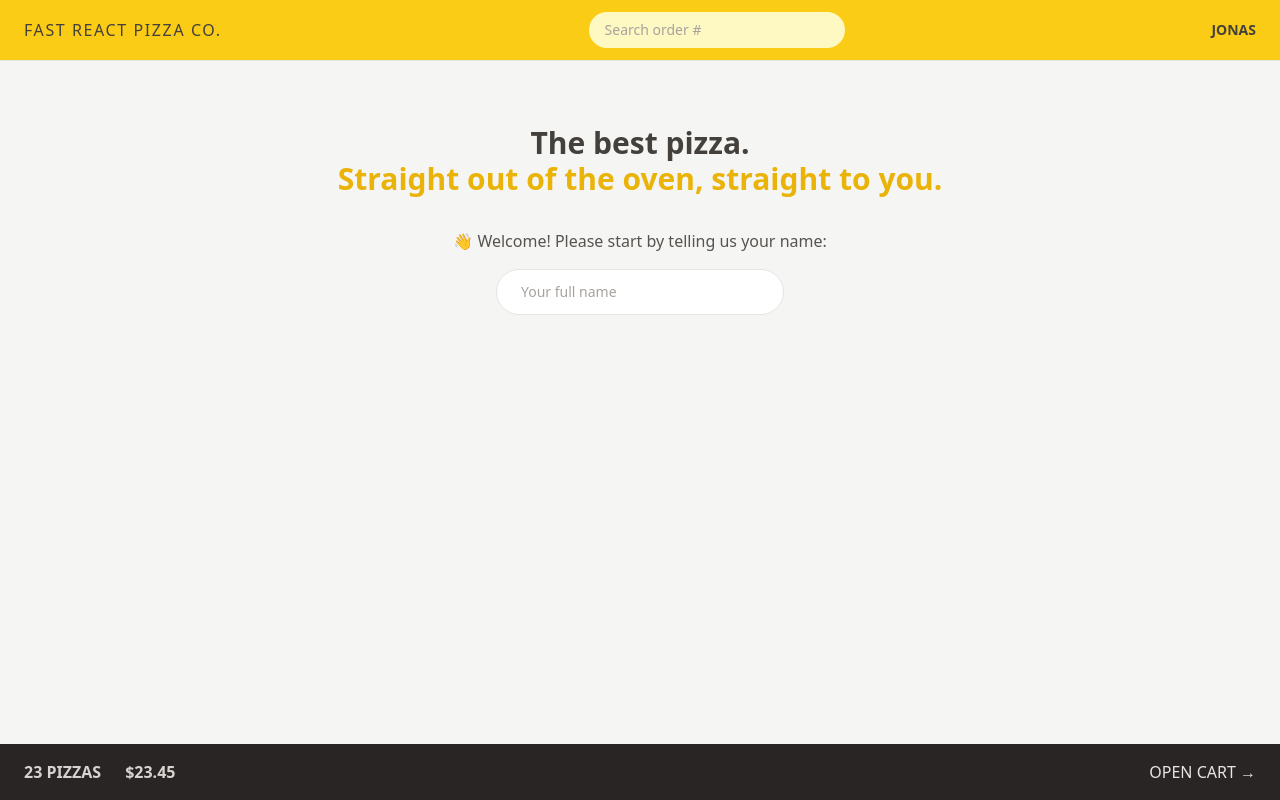
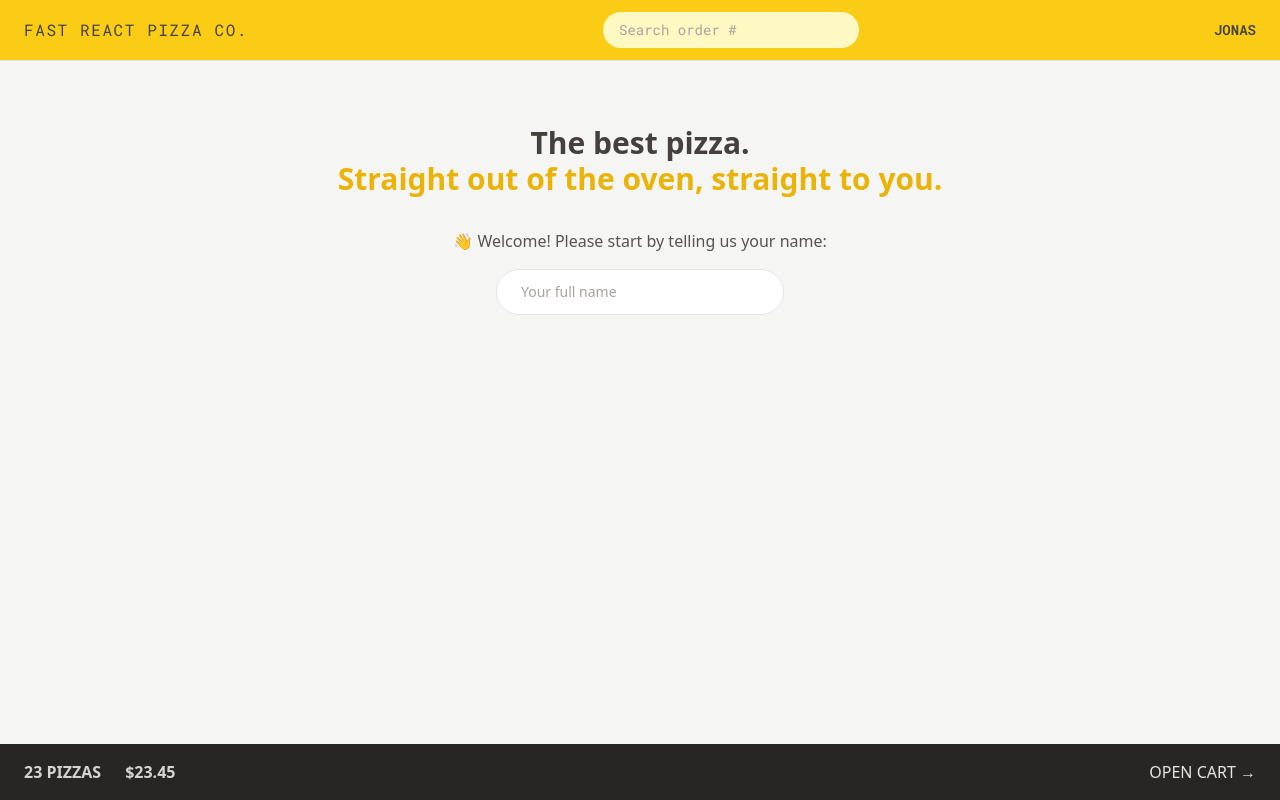
Before and after one commit to saodat-riskiyeva/fast-react-pizza, a React (Vite) app: page / in a window 1280 px wide. Built offline with nearby package versions, Linux system fonts and the light colour scheme.

Commit message:
configuring tailwind custom font family

```diff
--- a/index.html
+++ b/index.html
@@ -4,6 +4,14 @@
     <meta charset="UTF-8" />
     <link rel="icon" type="image/svg+xml" href="/vite.svg" />
     <meta name="viewport" content="width=device-width, initial-scale=1.0" />
+
+    <link rel="preconnect" href="https://fonts.googleapis.com" />
+    <link rel="preconnect" href="https://fonts.gstatic.com" crossorigin />
+    <link
+      href="https://fonts.googleapis.com/css2?family=Roboto+Mono:wght@300;400;500;600;700&display=swap"
+      rel="stylesheet"
+    />
+
     <title>Vite + React</title>
   </head>
   <body class="bg-stone-100 text-stone-700">
--- a/src/ui/Header.jsx
+++ b/src/ui/Header.jsx
@@ -4,7 +4,7 @@
 
 function Header() {
   return (
-    <header className="flex items-center justify-between border-b border-stone-200 bg-yellow-400 px-4 py-3 uppercase sm:px-6">
+    <header className="font-pizza flex items-center justify-between border-b border-stone-200 bg-yellow-400 px-4 py-3 uppercase sm:px-6">
       <Link to="/" className="tracking-widest">
         Fast React Pizza Co.
       </Link>
--- a/tailwind.config.js
+++ b/tailwind.config.js
@@ -1,8 +1,18 @@
 /** @type {import('tailwindcss').Config} */
 export default {
-  content: ["./index.html", "./src/**/*.{js,ts,jsx,tsx}"],
+  content: ['./index.html', './src/**/*.{js,ts,jsx,tsx}'],
   theme: {
-    extend: {},
+    fontFamily: {
+      pizza: 'Roboto Mono, monospsace',
+    },
+    extend: {
+      fontSize: {
+        huge: ['80rem', { lineHeight: '1' }],
+      },
+      height: {
+        screen: '100dvh',
+      },
+    },
   },
   plugins: [],
 };
```
